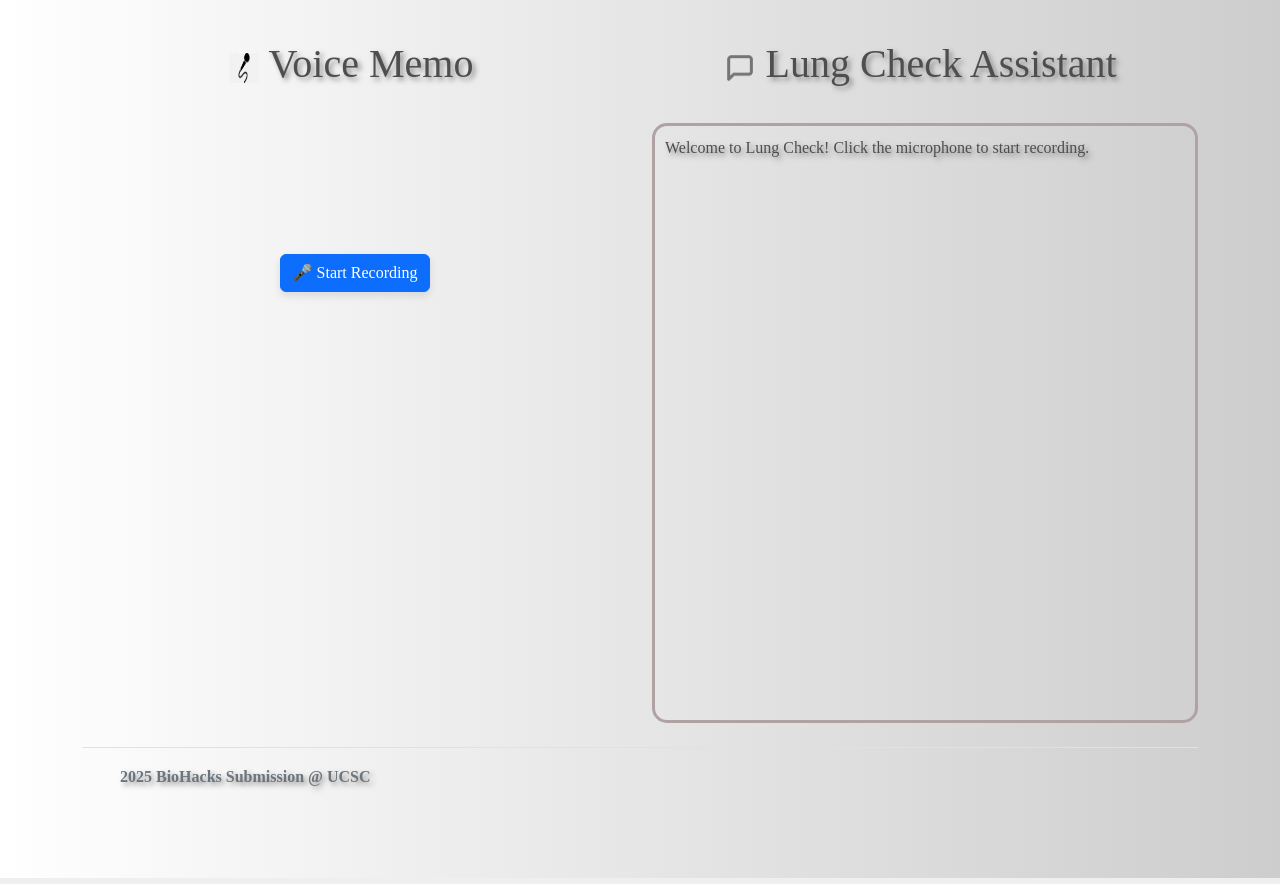
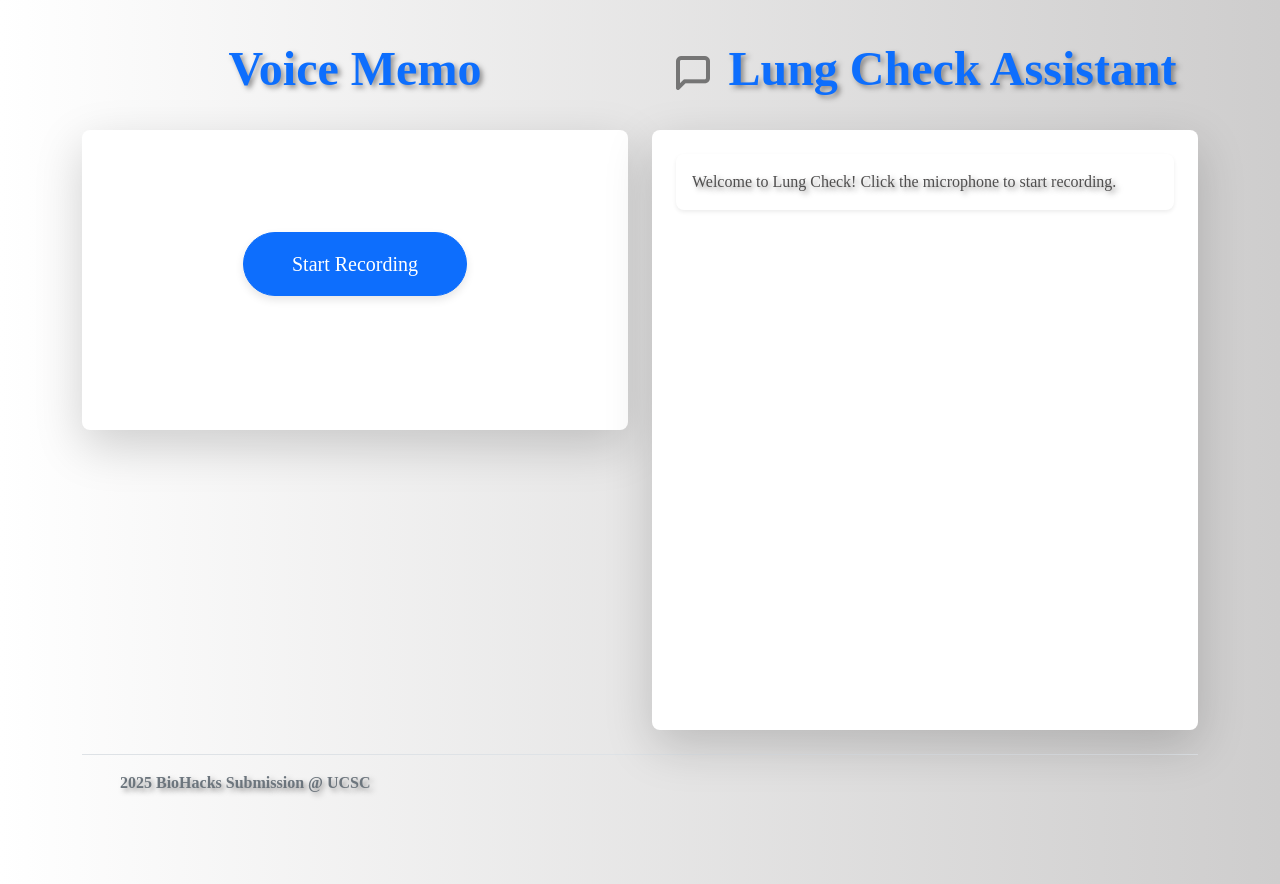
Before and after one commit to ashtonliu88/bloodCellsBioHacks, a Flask app: page /scan in a window 1280 px wide. Shown: the part 56-940 px from the top of the page. Run offline with Flask 3, Linux system fonts and the light colour scheme; some libraries are stand-ins or nearby versions; some web fonts are replaced.

Commit message:
made UI a little bit cleaner

```diff
--- a/frontend/templates/scan.html
+++ b/frontend/templates/scan.html
@@ -9,29 +9,31 @@
 <main style="margin-top: 80px;">
     <div class="container mt-5">
         <div class="row">
+            <!-- Voice Memo Section -->
             <div class="col-md-6 d-flex flex-column align-items-center">
-              <div class="d-flex align-items-center">
-                <img src="{{ url_for('static', filename='images/microphone.png') }}" alt="Microphone"
-                     style="width: 30px; height: 30px; margin-right: 10px; align-self: center;">
-                <h1 class="me-2">Voice Memo</h1>
+                <div class="d-flex align-items-center mb-4">
+                    <h1 class="display-5 fw-bold text-primary">Voice Memo</h1>
                 </div>
 
-              <div class="audio-window" style="margin-top: 5%; border-radius: 15px; width: 100%; height: 300px; overflow: hidden; display: flex; justify-content: center; align-items: center;">
-                  <button id="recordButton" class="btn btn-primary">🎤 Start Recording</button>
-                  <p id="statusMessage" style="margin-top: 10px; font-weight: bold; text-align: center;"></p>
-                  <audio id="audioPlayback" controls style="display: none; width: 100%; margin-top: 10px;"></audio>
+                <div class="audio-window shadow-lg p-4 bg-white rounded-3" style="width: 100%; height: 300px; display: flex; flex-direction: column; justify-content: center; align-items: center;">
+                    <button id="recordButton" class="btn btn-primary btn-lg rounded-pill px-5 py-3">
+                        <i class="fas fa-microphone"></i> Start Recording
+                    </button>
+                    <p id="statusMessage" class="mt-3 text-muted fw-bold text-center"></p>
+                    <audio id="audioPlayback" controls class="mt-3 w-100" style="display: none;"></audio>
                 </div>
             </div>
 
+            <!-- Lung Check Assistant Section -->
             <div class="col-md-6 d-flex flex-column align-items-center">
-              <div class="d-flex align-items-center">
+                <div class="d-flex align-items-center mb-4">
                     <img src="{{ url_for('static', filename='images/chat.png') }}" alt="Chatbot"
-                     style="width: 30px; height: 30px; margin-right: 10px;">
-                <h1 class="me-2">Lung Check Assistant</h1>
+                         style="width: 40px; height: 40px; margin-right: 15px;">
+                    <h1 class="display-5 fw-bold text-primary">Lung Check Assistant</h1>
                 </div>
 
-              <div class="chatbox" style="margin-top: 5%; border: 3px solid var(--border); border-radius: 15px; width: 100%; height: 75vh; overflow: hidden; display: flex; flex-direction: column;">
-                <div class="chat-messages" style="flex-grow: 1; padding: 10px; overflow-y: auto;">
+                <div class="chatbox shadow-lg bg-white rounded-3" style="width: 100%; height: 75vh; display: flex; flex-direction: column;">
+                    <div class="chat-messages p-4" style="flex-grow: 1; overflow-y: auto;">
                         <div id="messages"></div>
                     </div>
                 </div>
@@ -39,6 +41,9 @@
         </div>
     </div>
 </main>
+
+<!-- Font Awesome for Icons -->
+<script src="https://kit.fontawesome.com/your-fontawesome-kit.js" crossorigin="anonymous"></script>
 
 <script>
     let mediaRecorder;
@@ -57,7 +62,7 @@
             .then(function(stream) {
                 mediaRecorder = new MediaRecorder(stream);
                 mediaRecorder.start();
-                document.getElementById('recordButton').textContent = "⏹ Stop Recording";
+                document.getElementById('recordButton').innerHTML = '<i class="fas fa-stop"></i> Stop Recording';
                 document.getElementById('statusMessage').textContent = "Recording... Speak now.";
 
                 mediaRecorder.ondataavailable = function(event) {
@@ -82,7 +87,7 @@
 
     function stopRecording() {
         mediaRecorder.stop();
-        document.getElementById('recordButton').textContent = "🎤 Start Recording";
+        document.getElementById('recordButton').innerHTML = '<i class="fas fa-microphone"></i> Start Recording';
         document.getElementById('statusMessage').textContent = "Recording stopped.";
     }
 
@@ -110,13 +115,10 @@
             addMessage("🚨 Error: Unable to process your request.");
         });
     }
-
-
-
-    function addMessage(text) {
+    function addMessage(text, isUser = false) {
         const messageDiv = document.createElement('div');
-        messageDiv.className = "bot-message";
-        messageDiv.innerHTML = `<p>${text}</p>`;
+        messageDiv.className = isUser ? "user-message mb-3 p-3 rounded-3 shadow-sm" : "bot-message mb-3 p-3 rounded-3 shadow-sm";
+        messageDiv.innerHTML = `<p class="mb-0">${text}</p>`;
 
         document.getElementById('messages').appendChild(messageDiv);
         document.getElementById('messages').scrollTop = document.getElementById('messages').scrollHeight;
```
Lines whose indentation alone changed are shown as unchanged.
